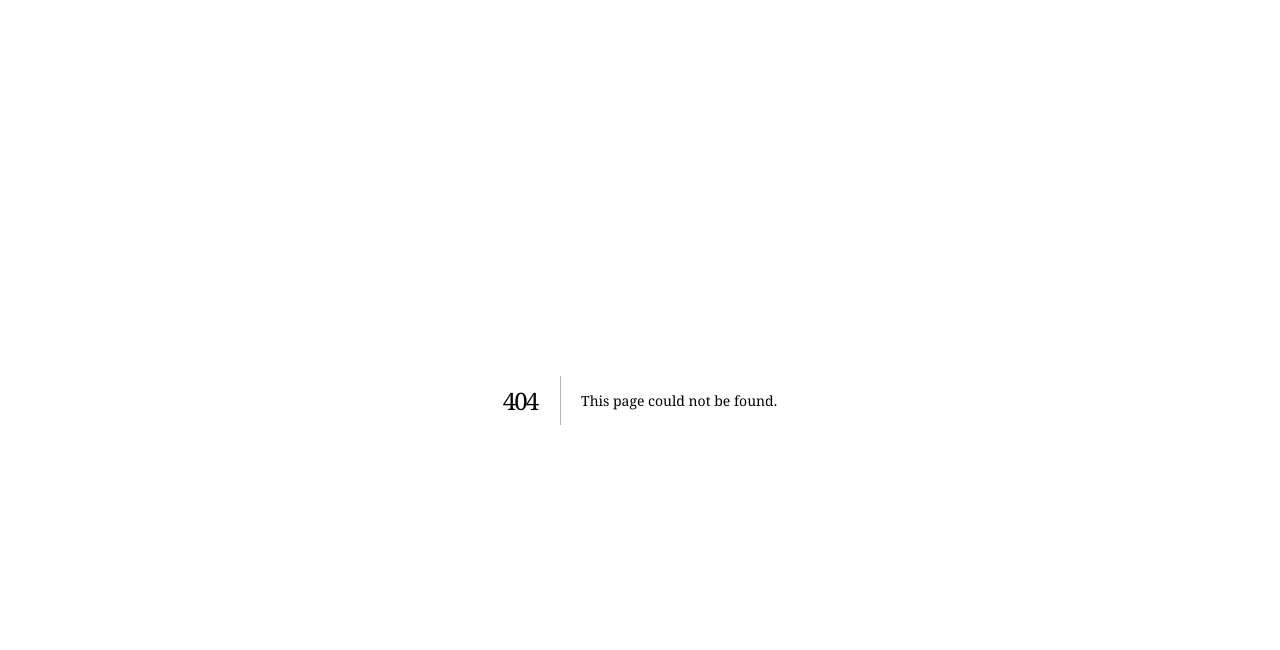
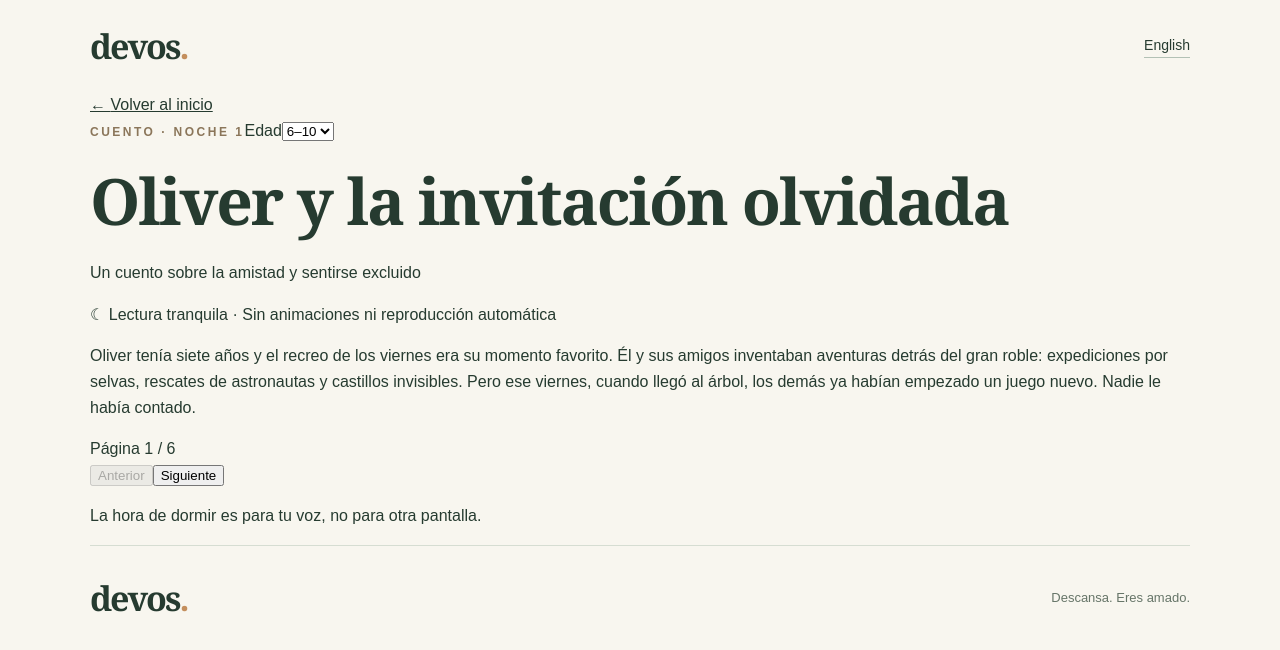
Before and after one commit to thomasviana/devos_website, a Next.js app: page /es/bedtime in a window 1280 px wide. Before the commit this address had no page. Shown: the top 650 px of the page. Built offline with nearby package versions, Linux system fonts and the light colour scheme.

Commit message:
Add app/[locale]/bedtime/page.tsx sample experience

```diff
--- /dev/null
+++ b/app/[locale]/bedtime/page.tsx
@@ -0,0 +1,5 @@
+import Link from 'next/link';
+import {notFound} from 'next/navigation';
+import Experience from '../../../components/Experience';
+export function generateStaticParams(){return [{locale:'en'},{locale:'es'}];}
+export default async function Bedtime({params}:{params:Promise<{locale:string}>}){const {locale}=await params;if(locale!=='en'&&locale!=='es')notFound();return <main className="bedtimeShell"><header className="wrap header"><Link className="logo" href={`/${locale}`}>devos<span>.</span></Link><Link className="lang" href={locale==='en'?'/es/bedtime':'/en/bedtime'}>{locale==='en'?'Español':'English'}</Link></header><div className="wrap experienceWrap"><Link className="backLink" href={`/${locale}`}>← {locale==='en'?'Back to home':'Volver al inicio'}</Link><Experience locale={locale} kind="bedtime"/></div><footer className="wrap footer"><span className="logo">devos<span>.</span></span><p>{locale==='en'?'Rest well. You are loved.':'Descansa. Eres amado.'}</p></footer></main>;}
```
